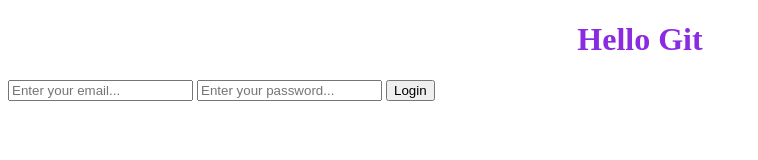
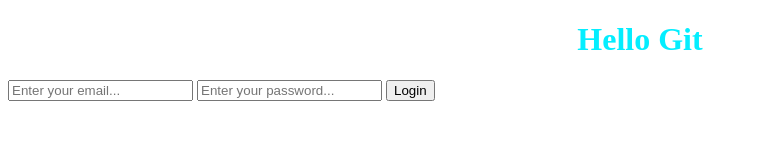
Before and after one commit to fotinia-sadovskaya/weather-app, a plain HTML site: page index.html in a window 1280 px wide. Shown: the whole page, without its empty margins (0-758 px from the left). Drawn offline with Linux system fonts and the light colour scheme.

```diff
--- a/styles.css
+++ b/styles.css
@@ -1,4 +1,4 @@
  h1 {
             text-align: center;
-            color: blueviolet;
+            color: rgb(4, 238, 255);
         }
```
